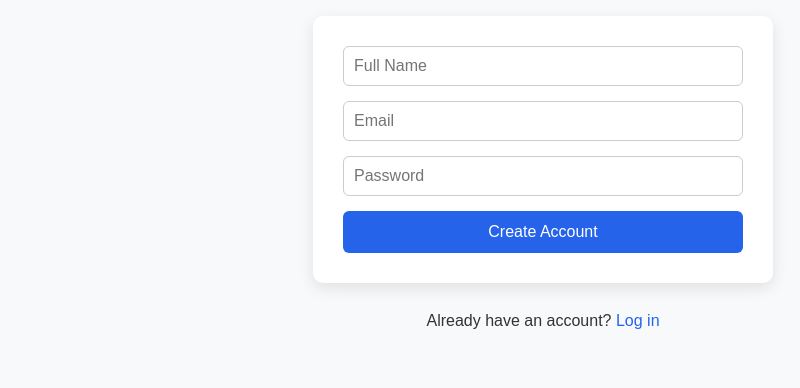
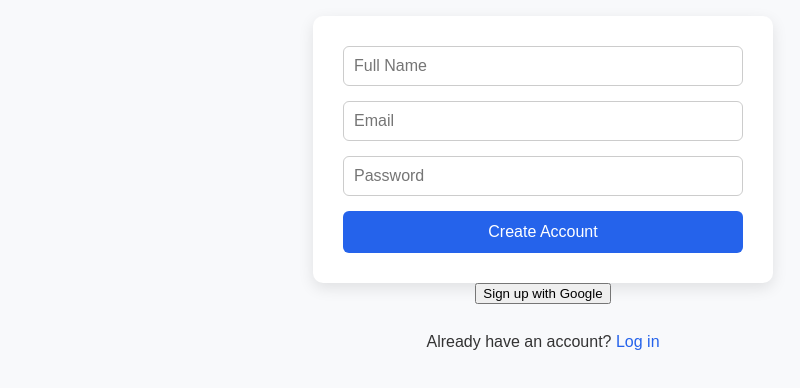
Before and after one commit to Wanyale1/bitlinux-, a plain HTML site: page pages/sign-up.html in a window 1280 px wide. Shown: the part 240-628 px from the top of the page, without its empty margins (97-897 px from the left). Drawn offline with Linux system fonts and the light colour scheme.

Commit message:
Update sign-up.html

```diff
--- a/pages/sign-up.html
+++ b/pages/sign-up.html
@@ -124,7 +124,7 @@
 
 
     </form>
-
+    <button id="googleLogin" type="button">Sign up with Google</button>
     <div id="message"></div>
     <p>Already have an account? <a href="login.html">Log in</a></p>
   </section>
```
